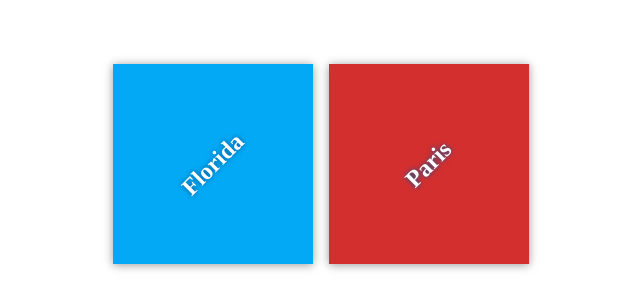
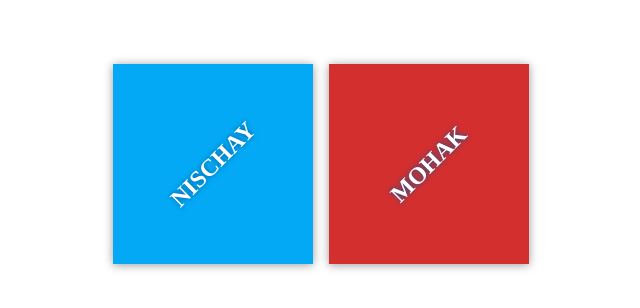
Before and after one commit to Mohak-Goel/my-travel-plans, a plain HTML site: page index.html in a window 1280 px wide. Shown: the part 236-544 px from the top of the page, without its empty margins (319-959 px from the left). Drawn offline with Linux system fonts and the light colour scheme.

Commit message:
index.html

```diff
--- a/index.html
+++ b/index.html
@@ -11,11 +11,11 @@
     <div class="container">
         <div class="destination-container">
             <div class="destination" id="florida">
-                <h2>Florida</h2>
+                <h2>NISCHAY</h2>
             </div>
 
             <div class="destination" id="paris">
-                <h2>Paris</h2>
+                <h2>MOHAK</h2>
             </div>
         </div>
     </div>
```
